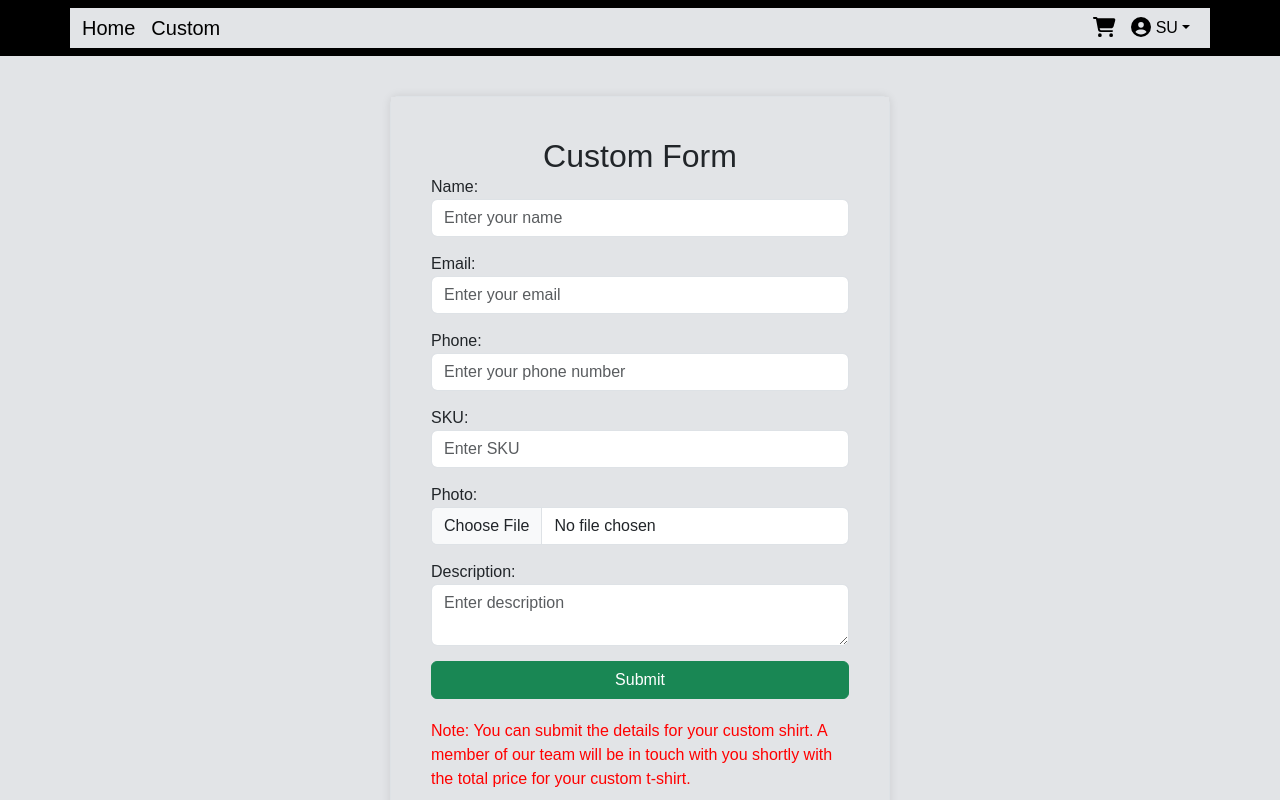
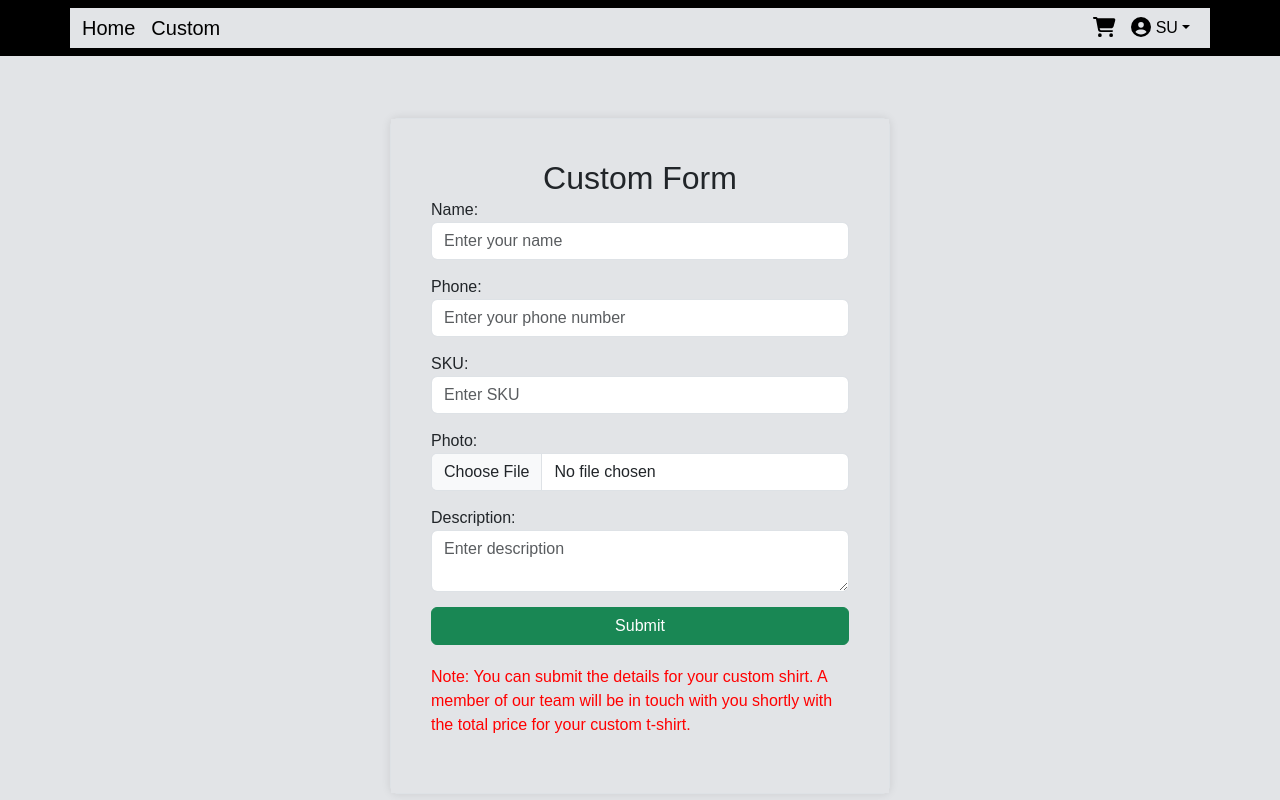
Before and after one commit to ranyodh1999/Ecommerce-ClothingWebsite, a React (Create React App) app: page /custom in a window 1280 px wide. Shown: the top 800 px of the page. Built offline with nearby package versions, Linux system fonts and the light colour scheme; sample sign-in values are in the browser's storage.

Commit message:
Add files via upload

```diff
--- a/src/Components/Custom.js
+++ b/src/Components/Custom.js
@@ -4,7 +4,6 @@ import "../CSS/Custom.css";
 
 function Custom() {
   const [name, setName] = useState("");
-  const [email, setEmail] = useState("");
   const [phone, setPhone] = useState("");
   const [sku, setSku] = useState("");
   const [photo, setPhoto] = useState(null);
@@ -14,7 +13,6 @@ function Custom() {
 
     const formData = new FormData();
     formData.append("name", name);
-    formData.append("email", email);
     formData.append("phone", phone);
     formData.append("sku", sku);
     formData.append("photo", photo);
@@ -55,17 +53,7 @@ function Custom() {
                   onChange={(e) => setName(e.target.value)}
                 />
               </div>
-              <div className="form-group">
-                <label htmlFor="email">Email:</label>
-                <input
-                  type="email"
-                  className="form-control"
-                  id="email"
-                  placeholder="Enter your email"
-                  value={email}
-                  onChange={(e) => setEmail(e.target.value)}
-                />
-              </div>
+
               <div className="form-group">
                 <label htmlFor="phone">Phone:</label>
                 <input
```
